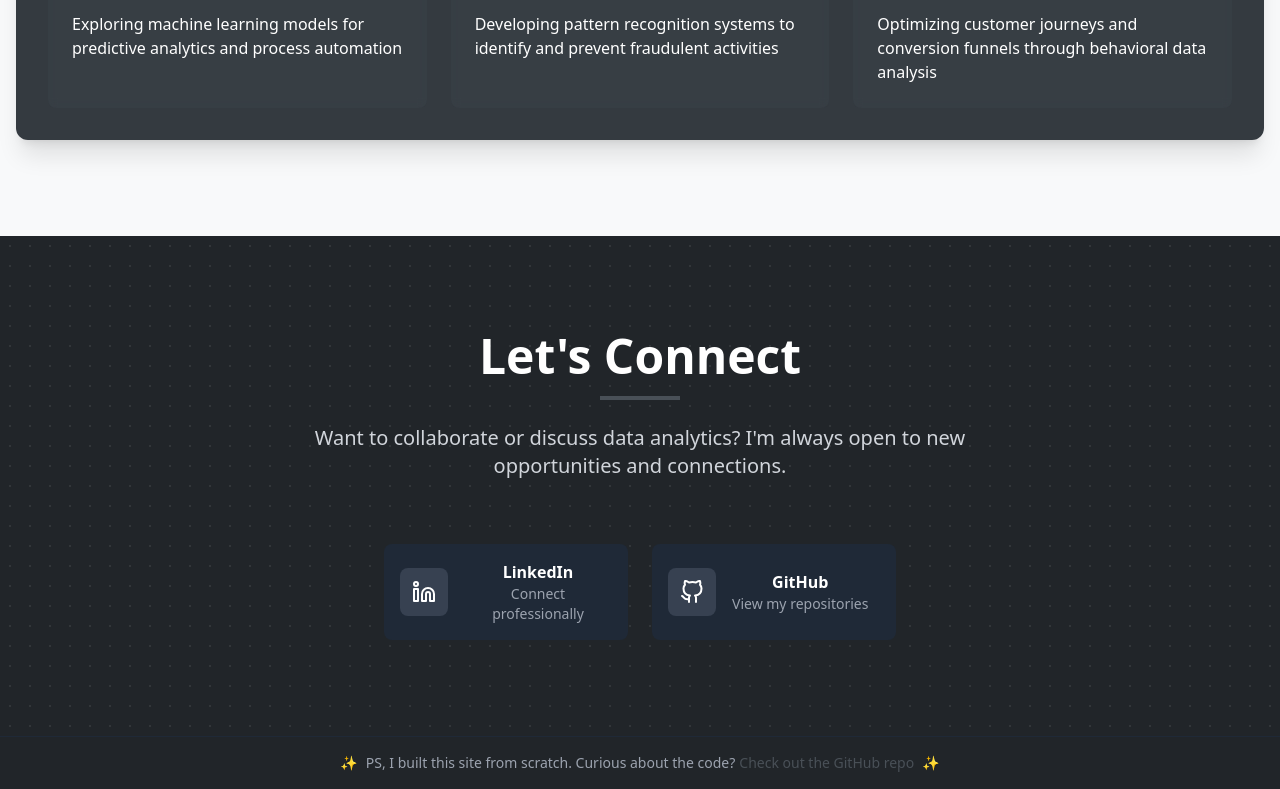
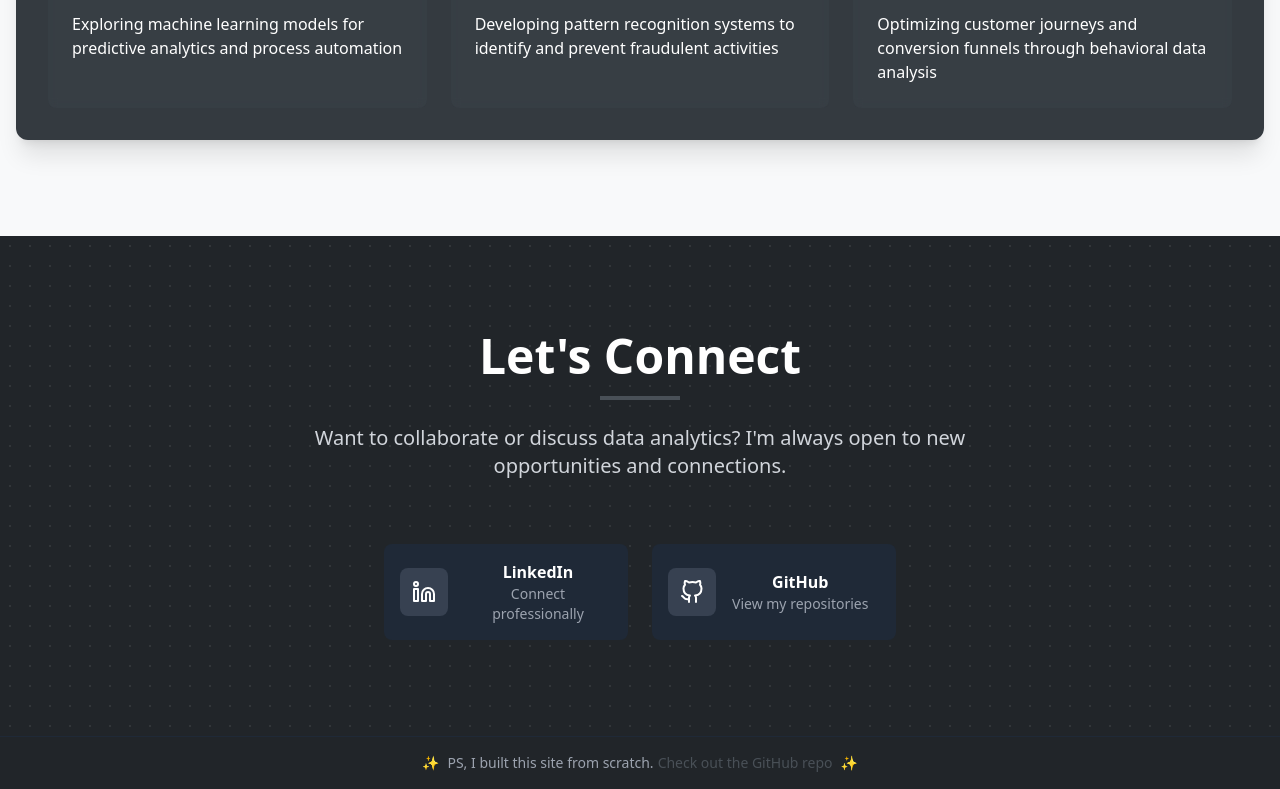
Before and after one commit to megan-es/megan-es.github.io, a React (Vite) app: page / in a window 1280 px wide. Shown: the part 3533-4322 px from the top of the page. Built offline with nearby package versions, Linux system fonts and the light colour scheme.

Commit message:
footer text updated

```diff
--- a/src/components/Footer.jsx
+++ b/src/components/Footer.jsx
@@ -13,7 +13,7 @@ const Footer = () => {
         <p className="text-sm text-gray-400 flex items-center justify-center space-x-2">
           <span>✨</span>
           <span>
-            PS, I built this site from scratch. Curious about the code?
+            PS, I built this site from scratch.
             <a
               href="https://github.com/megan-es/megan-es.github.io"
               target="_blank"
```
